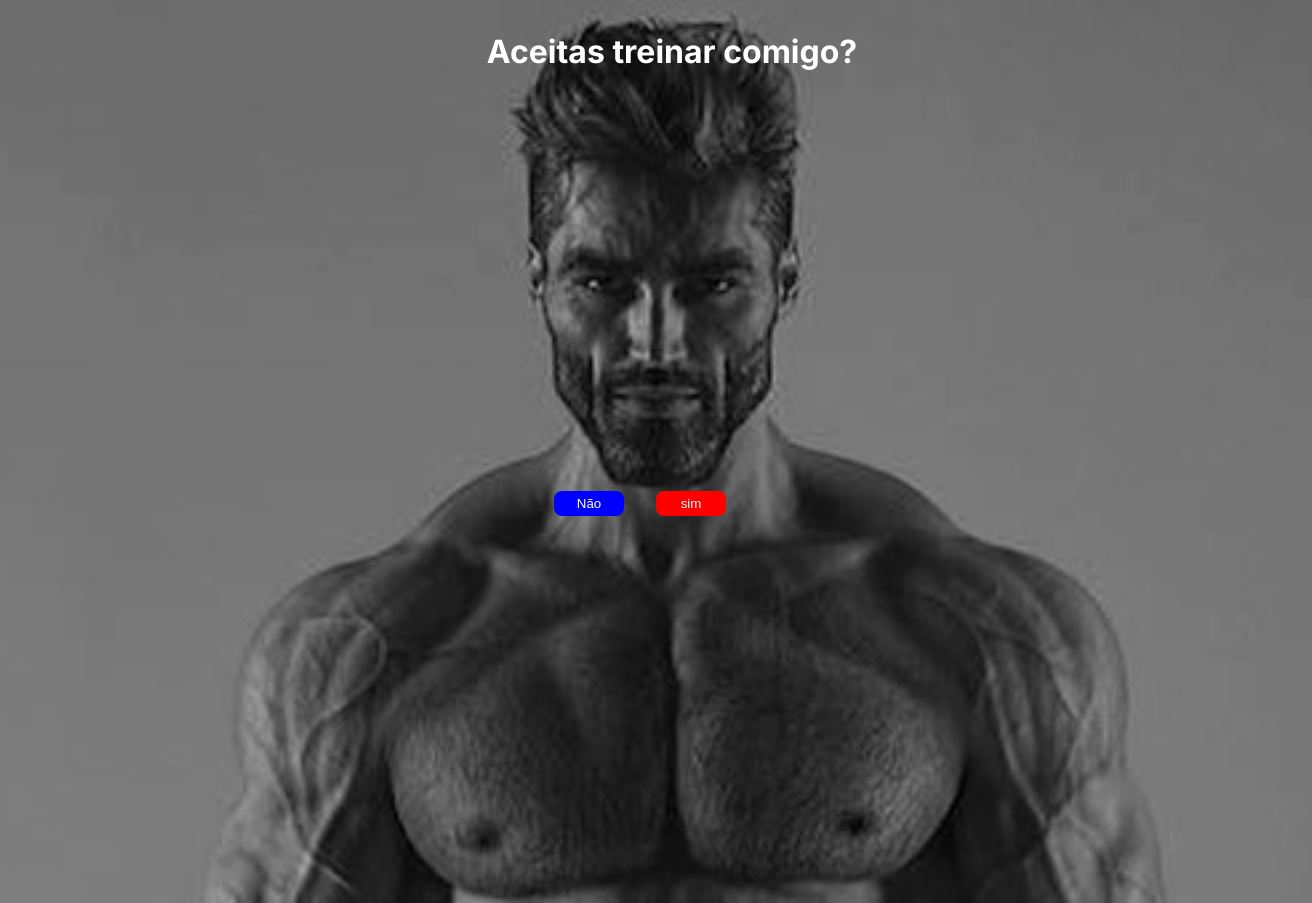
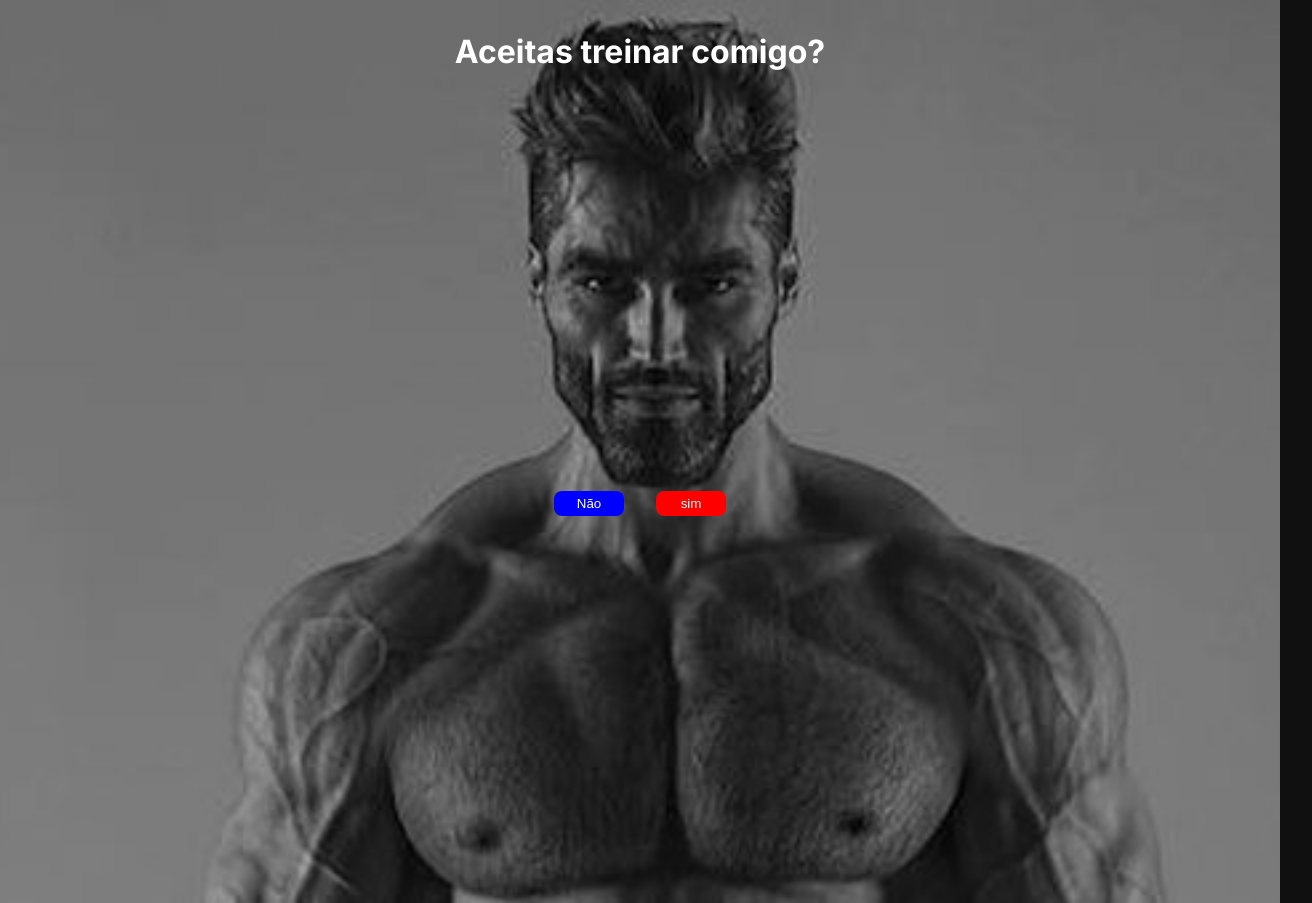
Before and after one commit to pedro-jp/aceitas, a Next.js app: page / in a window 1280 px wide. Shown: the whole page, 1312 px wide, since content can reach past the window. Built offline with nearby package versions, Linux system fonts and the light colour scheme.

Commit message:
style: change margin

```diff
--- a/app/page.module.css
+++ b/app/page.module.css
@@ -11,5 +11,5 @@
   width: 100vw;
   text-align: center;
   color: white;
-  margin: 2rem;
+  margin: 2rem 0;
 }
```
